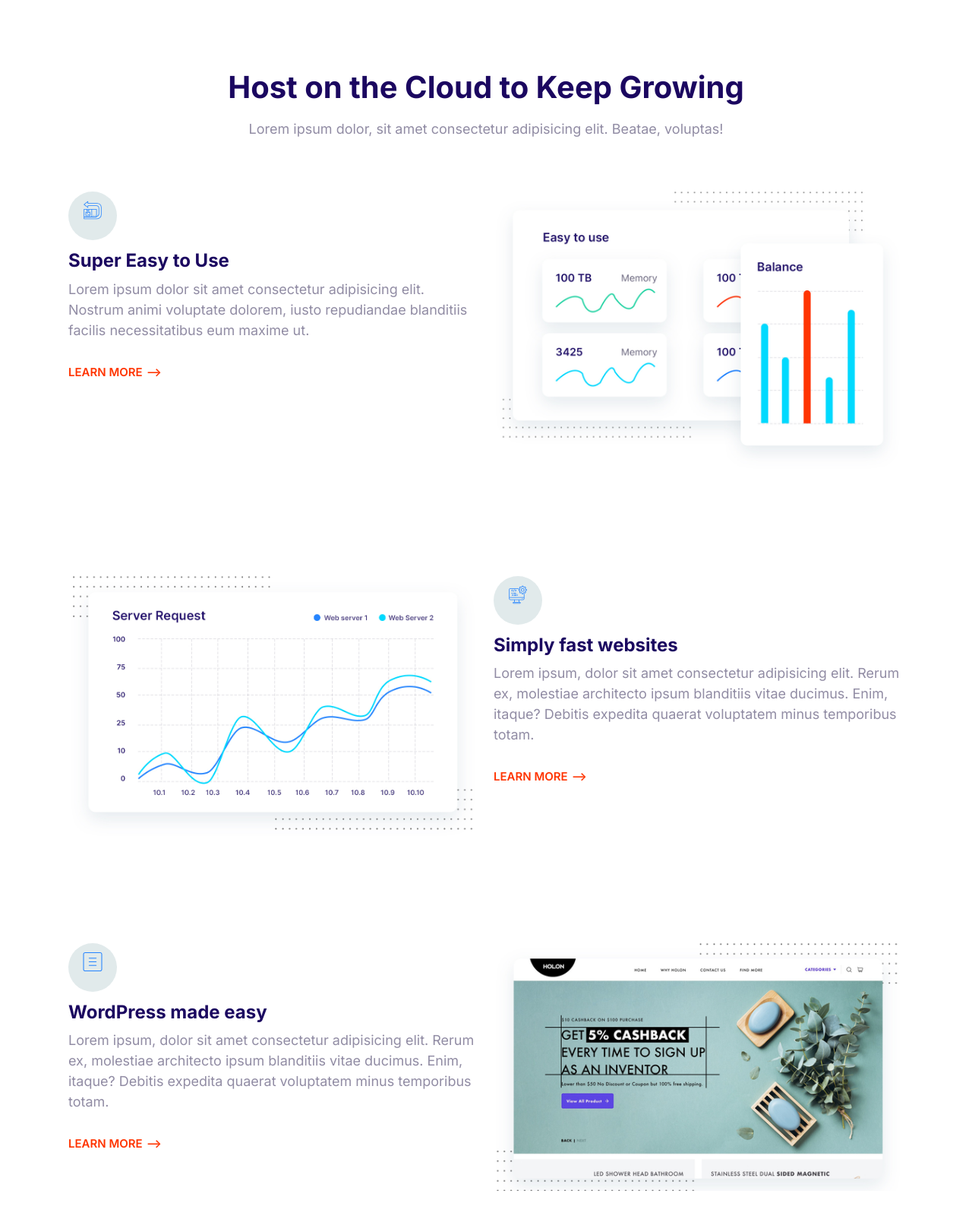
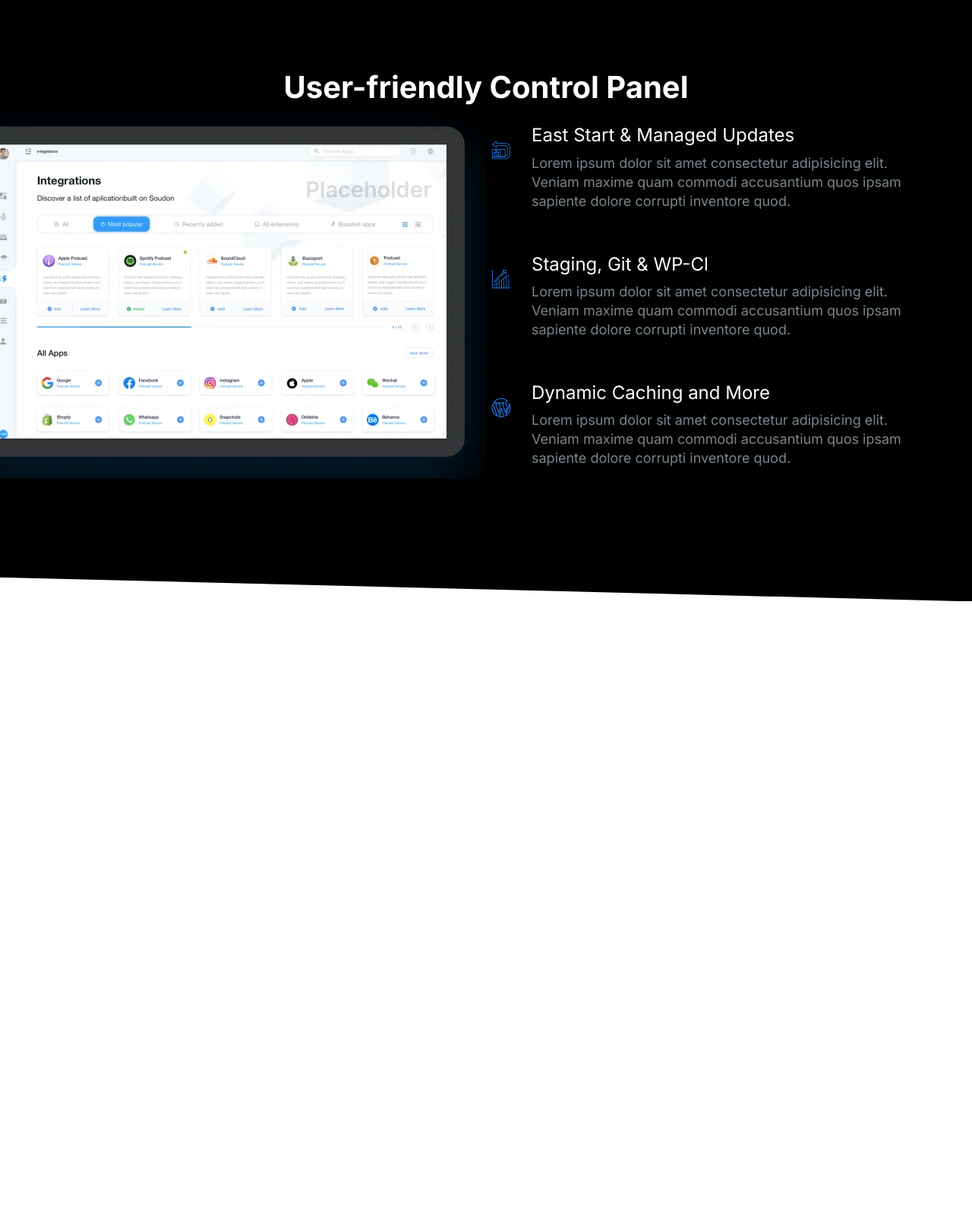
Before and after one commit to thomasjmai22/subscription, a plain HTML site: page index.html in a window 1280 px wide. Shown: the top 1600 px of the page at 76% size. After the commit the page ends 800 px from the top, so only its background shows below. Drawn offline with Linux system fonts and the light colour scheme.

Commit message:
Added showcase component.

```diff
--- a/CSS/styles.css
+++ b/CSS/styles.css
@@ -16,6 +16,10 @@
 }
 
 /* TYPOGRAPHY */
+::selection {
+  background: var(--color-primary);
+  color: #fff;
+}
 html {
   font-size: 62.5%;
 }
@@ -64,6 +68,7 @@ p {
   }
   h3 {
     font-size: 2.4rem;
+    font-weight: 300;
   }
 }
 
@@ -128,7 +133,6 @@ a {
 .list {
   list-style: none;
   padding-left: 0;
-  color: var(--color-headings);
 }
 .list--inline .list__item {
   display: inline-block;
@@ -138,6 +142,7 @@ a {
 .list--tick {
   list-style-image: url(../images/tick.svg);
   padding-left: 3rem;
+  color: var(--color-headings);
 }
 .list--tick .list__item {
   padding-left: 0.5rem;
@@ -374,6 +379,7 @@ a {
 /* MEDIA */
 .media {
   display: flex;
+  margin-bottom: 4rem;
 }
 .media__title {
   margin-top: 0;
@@ -574,16 +580,18 @@ a {
   background: #000;
   color: #7b858b;
 }
-.block--dark .block__heading {
+.block--dark h1,
+.block--dark h2,
+.block--dark h3 {
   color: #fff;
 }
 .block--skewed-right {
   padding-bottom: calc(var(--padding-vertical) + 4rem);
-  clip-path: polygon(0% 0%, 100% 0%, 100% 100%, 0% 80%);
+  clip-path: polygon(0% 0%, 100% 0%, 100% 100%, 0% 96%);
 }
 .block--skewed-left {
   padding-bottom: calc(var(--padding-vertical) + 4rem);
-  clip-path: polygon(0% 0%, 100% 0%, 100% 80%, 0% 100%);
+  clip-path: polygon(0% 0%, 100% 0%, 100% 90%, 0% 100%);
 }
 
 .container {
@@ -647,9 +655,7 @@ a {
 }
 
 /* HERO */
-.hero {
-  clip-path: polygon(0% 0%, 100% 0%, 100% 90%, 0% 100%);
-}
+
 .hero__tagline {
   font-size: 2rem;
   color: #b9c3cf;
@@ -728,3 +734,28 @@ a {
     order: 2;
   }
 }
+
+/* SHOWCASE BLOCK */
+.block-showcase__image > img {
+  width: 100%;
+}
+.showcase__content {
+  font-size: 1.8rem;
+  line-height: 2.5rem;
+  font-weight: 100;
+}
+
+@media screen and (min-width: 768px) {
+  .block-showcase .grid {
+    grid-template-columns: 50% 50%;
+  }
+  .block-showcase__image {
+    width: auto;
+    max-width: 700px;
+    justify-self: end;
+  }
+  .block-showcase__image > img {
+    width: auto;
+    max-width: 700px;
+  }
+}
--- a/index.html
+++ b/index.html
@@ -15,120 +15,75 @@
     <title>Document</title>
   </head>
   <body>
-    <section class="block container">
+    <section class="block block--dark block--skewed-right block-showcase">
       <header class="block__header">
-        <h2>Host on the Cloud to Keep Growing</h2>
-        Lorem ipsum dolor, sit amet consectetur adipisicing elit. Beatae,
-        voluptas!
+        <h2>User-friendly Control Panel</h2>
       </header>
-      <article class="grid grid--1x2 feature">
-        <div class="feature__content">
-          <span class="icon-container">
+      <div class="container grid grid--1x2">
+        <picture class="block-showcase__image">
+          <source
+            type="image/webp"
+            srcset="images/ipad.webp 1x, images/ipad@2x.webp 2x" />
+          <source
+            type="image/png"
+            srcset="images/ipad.png 1x, images/ipad@2x.png 2x" />
+          <img src="images/ipad.png" alt=""
+        /></picture>
+
+        <ul class="list">
+          <li>
+            <div class="media">
+              <div class="media__image">
                 <svg class="icon icon--primary">
                   <use xlink:href="images/sprite.svg#easy"></use>
                 </svg>
-          </span>
-          <h3 class="feature__heading">Super Easy to Use</h3>
-          <p class="feature__description">
-            Lorem ipsum dolor sit amet consectetur adipisicing elit. Nostrum
-            animi voluptate dolorem, iusto repudiandae blanditiis facilis
-            necessitatibus eum maxime ut.
+              </div>
+              <div class="media__body">
+                <h3 class="media__title">East Start & Managed Updates</h3>
+                <p class="showcase__content">
+                  Lorem ipsum dolor sit amet consectetur adipisicing elit.
+                  Veniam maxime quam commodi accusantium quos ipsam sapiente
+                  dolore corrupti inventore quod.
                 </p>
-          <a href="#" class="link-arrow">Learn More</a>
               </div>
-        <picture>
-          <source
-            type="image/webp"
-            srcset="images/easy.webp 1x, images/easy@2x.webp 2x"
-          />
-          <source
-            type="image/jpg"
-            srcset="images/easy.jpg 1x, images/easy@2x.jpg 2x"
-          />
-          <img class="feature__image" src="images/easy@2x.jpg" alt="" />
-        </picture>
-      </article>
-      <article class="grid grid--1x2 feature">
-        <div class="feature__content">
-          <span class="icon-container">
+            </div>
+          </li>
+          <li>
+            <div class="media">
+              <div class="media__image">
                 <svg class="icon icon--primary">
-              <use xlink:href="images/sprite.svg#computer"></use>
+                  <use xlink:href="images/sprite.svg#growth"></use>
                 </svg>
-          </span>
-          <h3 class="feature__heading">Simply fast websites</h3>
-          <p class="feature__description">
-            Lorem ipsum, dolor sit amet consectetur adipisicing elit. Rerum ex,
-            molestiae architecto ipsum blanditiis vitae ducimus. Enim, itaque?
-            Debitis expedita quaerat voluptatem minus temporibus totam.
+              </div>
+              <div class="media__body">
+                <h3 class="media__title">Staging, Git & WP-Cl</h3>
+                <p class="showcase__content">
+                  Lorem ipsum dolor sit amet consectetur adipisicing elit.
+                  Veniam maxime quam commodi accusantium quos ipsam sapiente
+                  dolore corrupti inventore quod.
                 </p>
-          <a href="#" class="link-arrow">Learn More</a>
               </div>
-        <picture>
-          <source
-            type="image/webp"
-            srcset="images/fast.webp 1x, images/fast@2x.webp 2x"
-          />
-          <source
-            type="image/jpg"
-            srcset="images/fast@1x.jpg 1x, images/fast@2x.jpg 2x"
-          />
-          <img class="feature__image" src="images/fast@2x.jpg" alt="" />
-        </picture>
-      </article>
-      <article class="grid grid--1x2 feature">
-        <div class="feature__content">
-          <span class="icon-container">
+            </div>
+          </li>
+          <li>
+            <div class="media">
+              <div class="media__image">
                 <svg class="icon icon--primary">
-              <use xlink:href="images/sprite.svg#menu"></use>
+                  <use xlink:href="images/sprite.svg#wordpress"></use>
                 </svg>
-          </span>
-          <h3 class="feature__heading">WordPress made easy</h3>
-          <p class="feature__description">
-            Lorem ipsum, dolor sit amet consectetur adipisicing elit. Rerum ex,
-            molestiae architecto ipsum blanditiis vitae ducimus. Enim, itaque?
-            Debitis expedita quaerat voluptatem minus temporibus totam.
+              </div>
+              <div class="media__body">
+                <h3 class="media__title">Dynamic Caching and More</h3>
+                <p class="showcase__content">
+                  Lorem ipsum dolor sit amet consectetur adipisicing elit.
+                  Veniam maxime quam commodi accusantium quos ipsam sapiente
+                  dolore corrupti inventore quod.
                 </p>
-          <a href="#" class="link-arrow">Learn More</a>
               </div>
-        <picture>
-          <source
-            type="image/webp"
-            srcset="images/wordpress.webp 1x, images/wordpress@2x.webp 2x"
-          />
-          <source
-            type="image/jpg"
-            srcset="images/wordpress@1x.jpg 1x, images/wordpress@2x.jpg 2x"
-          />
-          <img class="feature__image" src="images/wordpress@2x.jpg" alt="" />
-        </picture>
-      </article>
-      <article class="grid grid--1x2 feature">
-        <div class="feature__content">
-          <span class="icon-container">
-            <svg class="icon icon--primary">
-              <use xlink:href="images/sprite.svg#computer"></use>
-            </svg>
-          </span>
-          <h3 class="feature__heading">WordPress made easy</h3>
-          <p class="feature__description">
-            Lorem ipsum, dolor sit amet consectetur adipisicing elit. Rerum ex,
-            molestiae architecto ipsum blanditiis vitae ducimus. Enim, itaque?
-            Debitis expedita quaerat voluptatem minus temporibus totam.
-          </p>
-          <a href="#" class="link-arrow">24/7 Expert Support</a>
             </div>
-        <picture>
-          <source
-            type="image/webp"
-            srcset="images/support.webp 1x, images/support@2x.webp 2x"
-          />
-          <source
-            type="image/jpg"
-            srcset="images/support@1x.jpg 1x, images/support@2x.jpg 2x"
-          />
-          <img class="feature__image" src="images/support@2x.jpg" alt="" />
-        </picture>
-      </article>
+          </li>
+        </ul>
+      </div>
     </section>
 
     <script src="js/main.js"></script>
```
Also changed, not shown: components/showcase.html (added, +70 -0 lines), images/ipad.png (added), images/ipad.webp (added), images/ipad@2x.png (added), images/ipad@2x.webp (added), 2 other files. Lines whose indentation alone changed are shown as unchanged.
